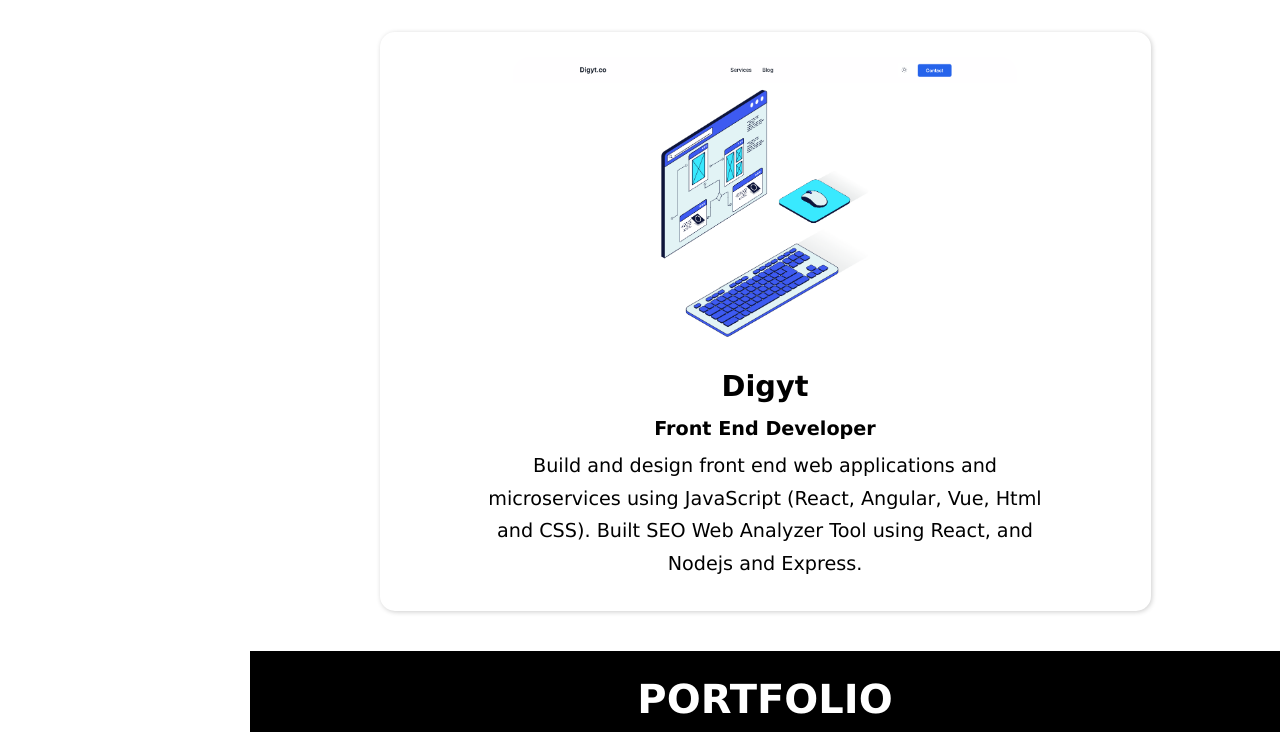
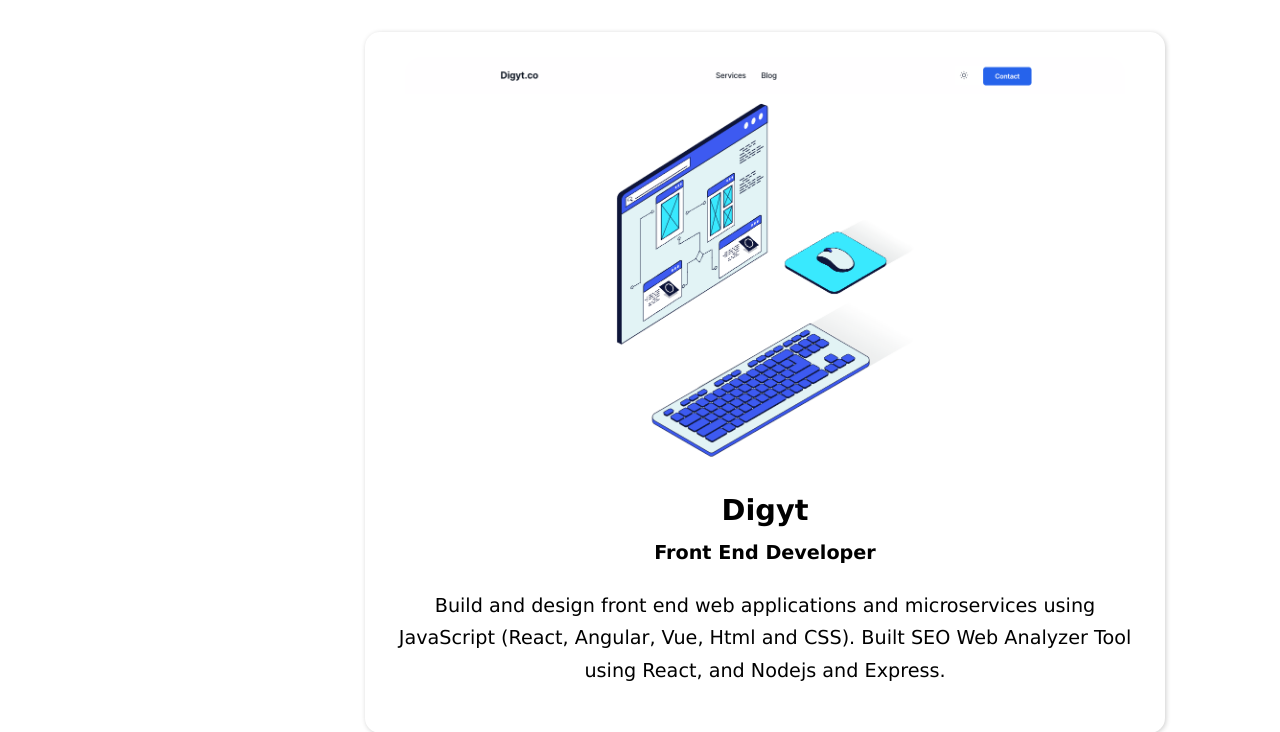
Before and after one commit to prinze-amir/Portfolio, a plain HTML site: page index.html in a window 1280 px wide. Shown: the part 3497-4229 px from the top of the page. Drawn offline with Linux system fonts and the light colour scheme.

Commit message:
css mobile

```diff
--- a/assets/style.css
+++ b/assets/style.css
@@ -215,6 +215,10 @@
     object-position: center;
 
 }
+.experience .section {
+    display:flex;
+    flex-flow:column;
+}
 .experience-grid {
     display: grid;
     grid-template-columns: repeat(auto-fit, minmax(250px, 1fr));
@@ -241,6 +245,40 @@
     width: 100%;
     border-radius: 20%;
 }
+
+.job-info {
+    padding: 25px 0;
+    border-radius: 15px;
+    font-size:1.2em;
+    text-align: center;
+    margin:25px 20px;
+    max-width:800px;
+    transition: .5s;
+    line-height: 1.7em;
+    opacity:0;
+    align-self:center;
+}
+
+.opcaity{
+    opacity:1;
+}
+.job-info h3 {
+    font-size: 1.5em;
+    margin: 10px 0;
+}
+.shadow {
+    box-shadow: 1px 1px 5px rgba(0,0,0,0.2);
+}
+.job p{
+    margin:auto;
+    padding:20px 30px;
+}
+.job-info img {
+    width: 90%;
+    object-fit: cover;
+    object-position: center;
+    border-radius: 18px;
+}
 .portfolio-grid {
     display: grid;
     grid-template-columns: repeat(auto-fit, minmax(350px, 1fr));
@@ -265,43 +303,6 @@
     width:100%;
 }
 
-.job-info {
-    display:flex;
-    flex-flow:column;
-    align-items: center;
-    justify-content: center;
-    padding: 25px;
-    border-radius: 15px;
-    font-size:1.2em;
-    text-align: center;
-    margin:25px auto 40px auto;
-    width:70%;
-    transition: .5s;
-    line-height: 1.7em;
-    opacity:0;
-}
-
-.opcaity{
-    opacity:1;
-}
-.job-info h3 {
-    font-size: 1.5em;
-    margin: 10px 0;
-}
-.shadow {
-    box-shadow: 1px 1px 5px rgba(0,0,0,0.2);
-}
-.job p{
-    width:80%;
-    margin:auto;
-    padding:5px;
-}
-.job-info img {
-    width: 70%;
-    object-fit: cover;
-    object-position: center;
-    border-radius: 18px;
-}
 @media screen and (max-width: 650px) {
     .main {
         margin-left: 0;
--- a/index.html
+++ b/index.html
@@ -94,7 +94,7 @@
                     <div class="experience-grid" id="experience-grid">
                     <!--  js function auto add info> -->
                     </div>
-                    <div id="top-job"></div>
+                    <!-- <div id="top-job"></div> -->
                     <div id="job-info" class="job-info">
 
                     </div>
```
